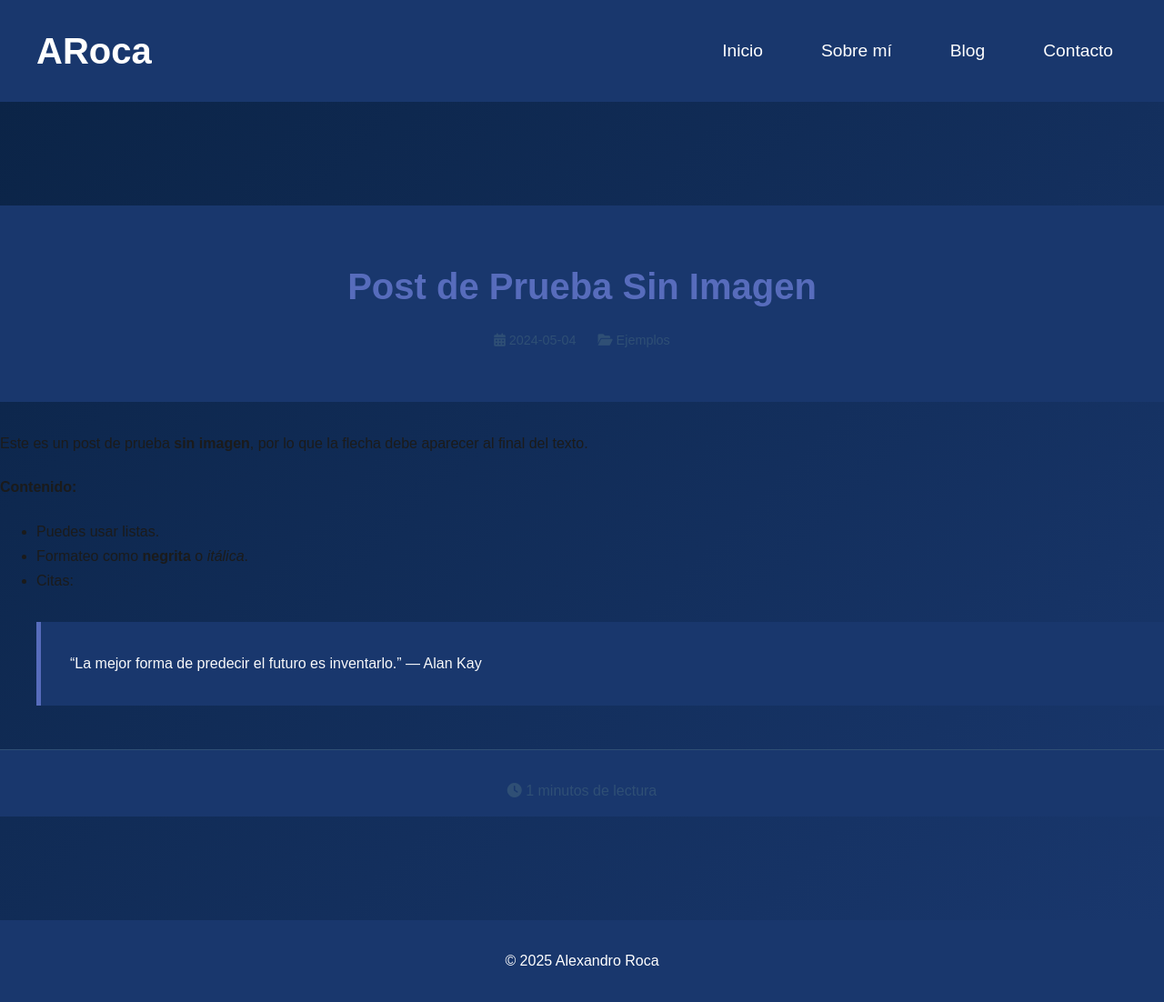
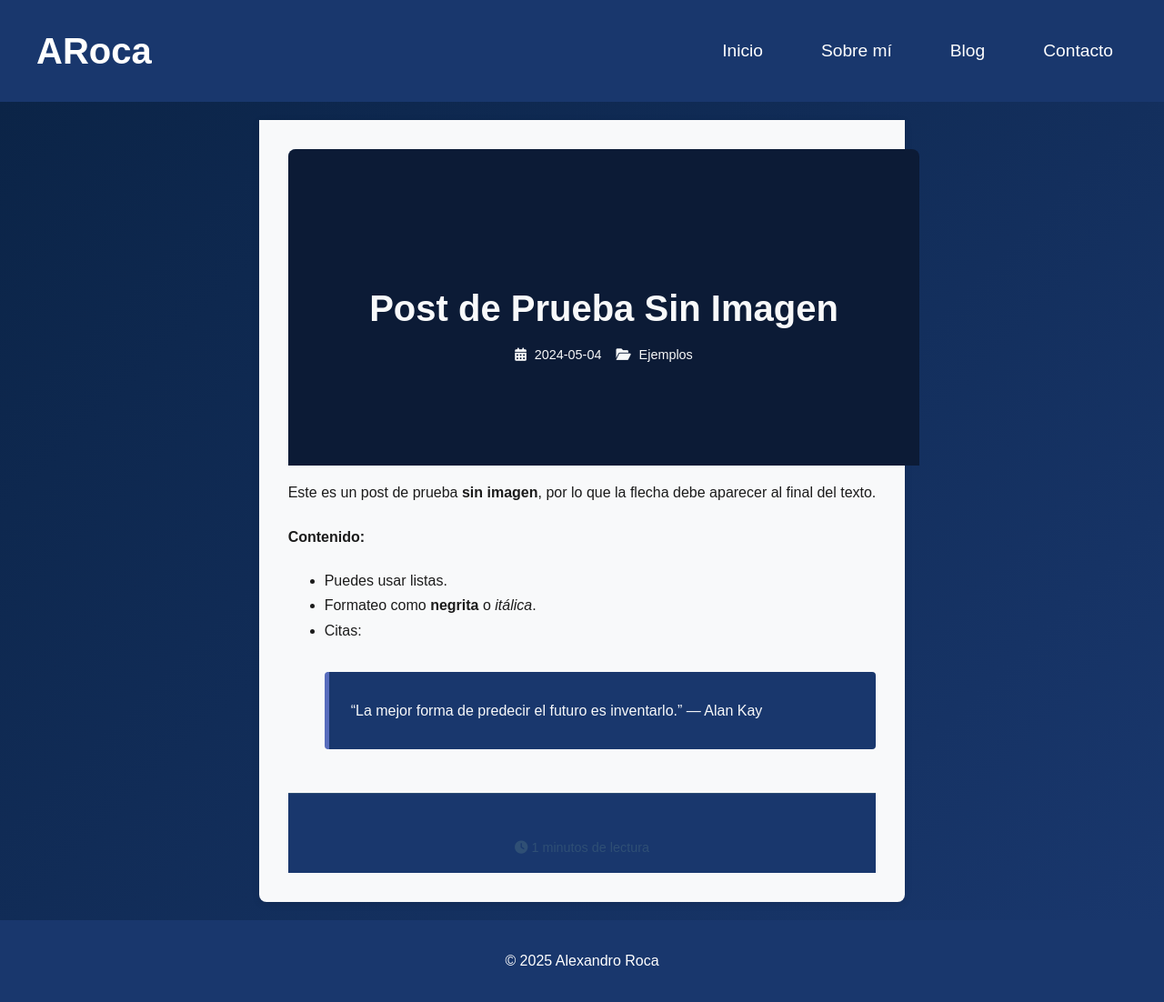
Before and after one commit to alexrok21/alexrok21.github.io, a Jekyll site: the page built from _posts/2024-05-04-sin-imagen.markdown, in a window 1280 px wide. Shown: the whole page at 91% size. Built offline with Jekyll 4.4.1, drawn with Linux system fonts in a browser that asks for light colours.

Commit message:
Blog y entradas de blog

```diff
--- a/_layouts/default.html
+++ b/_layouts/default.html
@@ -3,11 +3,13 @@
   <head>
     <meta charset="UTF-8" />
     <meta name="viewport" content="width=device-width, initial-scale=1.0" />
-    <link rel="stylesheet" href="https://cdnjs.cloudflare.com/ajax/libs/font-awesome/6.0.0/css/all.min.css">
+    <link
+      rel="stylesheet"
+      href="https://cdnjs.cloudflare.com/ajax/libs/font-awesome/6.0.0/css/all.min.css"
+    />
     <title>{{ page.title }} | {{ site.title }}</title>
 
     <style>
-      /* Estilos mínimos en línea para evitar flashes blancos */
       html,
       body {
         background: #155e95; /* Color de fondo principal */
--- a/_layouts/post.html
+++ b/_layouts/post.html
@@ -2,9 +2,13 @@
 layout: default
 ---
 
-<!-- Contenido del post -->
 <article class="post-content">
-  <header class="post-header">
+  <!-- Encabezado con banner como fondo -->
+  <header
+    class="post-header"
+    style="background-image: url('{{ page.image }}');"
+  >
+    <div class="post-header-overlay">
       <h1>{{ page.title }}</h1>
       <div class="post-meta">
         <span class="date"
@@ -15,10 +19,13 @@ layout: default
           <i class="fas fa-folder-open"></i> {{ page.category }}
         </span>
       </div>
+    </div>
   </header>
 
+  <!-- Contenido principal -->
   <div class="post-body">{{ content }}</div>
 
+  <!-- Pie de página -->
   <footer class="post-footer">
     <div class="read-time">
       <i class="fas fa-clock"></i> {{ page.read_time }} minutos de lectura
--- a/assets/css/blog.css
+++ b/assets/css/blog.css
@@ -19,21 +19,23 @@
   box-shadow: 0 2px 8px rgba(0, 0, 0, 0.1);
   position: relative;
   height: 200px;
-  /* ¡Altura fija para todas las tarjetas! */
+  overflow: hidden;
 }
 
 /* Contenido principal (textos) */
 .blog-content {
   flex: 1;
   position: relative;
-  /* Contenedor para la flecha */
   max-width: 60%;
   height: 100%;
   /* Ocupa toda la altura del card */
   display: flex;
   flex-direction: column;
   justify-content: space-between;
-  /* Espacio entre contenido y flecha */
+  overflow: hidden;
+  /* Evita desbordamiento interno */
+  padding-bottom: 10px;
+  /* Espacio adicional para evitar recortes */
 }
 
 /* Flecha genérica */
@@ -108,29 +110,11 @@
   align-items: center;
   justify-content: center;
   height: 100%;
-  /* Altura completa del card */
   width: 30%;
-  min-width: 200px;
+  min-width: 150px;
   margin-left: auto;
   margin-right: 20px;
 }
-
-/* Flecha para posts sin imagen */
-/* .read-arrow-text {
-  position: absolute;
-  right: 10px;
-  top: 0;
-  bottom: 0;
-  margin: auto;
-  background-color: var(--color-secondary);
-  padding: 20px 10px;
-  width: 40px;
-  display: flex;
-  align-items: center;
-  justify-content: center;
-  border-radius: 4px;
-  transition: background-color 0.3s, color 0.3s;
-} */
 
 .read-arrow-text i {
   font-size: 1.5em;
@@ -169,9 +153,8 @@
 
 /* Metadatos */
 .blog-meta {
-  margin: 10px 0;
+  margin: 5px 0;
   color: var(--color-text-secondary);
-  /* Azul grisáceo */
   font-size: 0.9em;
 }
 
@@ -201,16 +184,23 @@
 /* Descripción */
 .blog-description {
   color: var(--color-text-primary);
-  /* Negro suave */
-  margin: 15px 0;
+  margin: 10px 0;
   line-height: 1.6;
+  display: -webkit-box;
+  -webkit-line-clamp: 3;
+  /* Máximo 3 líneas */
+  -webkit-box-orient: vertical;
+  overflow: hidden;
 }
 
 /* Estadísticas */
 .blog-stats {
-  margin: 10px 0;
+  margin-top: auto;
+  margin-bottom: 0;
   color: var(--color-text-secondary);
-  font-size: 0.9em;
+  font-size: 0.8em;
+  padding: 5px 0;
+  /* Espacio interno para mejorar la legibilidad */
 }
 
 /* Estilos de la imagen */
@@ -223,21 +213,31 @@
 }
 
 /* Ajustes para dispositivos móviles */
-/* Ajuste para móviles */
 @media (max-width: 768px) {
   .blog-card {
     height: auto;
-    /* Altura dinámica en móviles */
+    /* Altura dinámica */
     flex-direction: column;
     gap: 15px;
   }
 
+  .blog-stats {
+    font-size: 0.9em;
+    /* Tamaño ligeramente mayor para móviles */
+    padding: 5px 0;
+  }
+
   .blog-content {
+    max-width: 100%;
+    /* Usa todo el ancho */
     height: auto;
   }
 
   .blog-image-container {
     width: 100%;
+    /* Imagen ocupa todo el ancho */
+    min-width: auto;
+    /* Sin ancho mínimo */
     margin-left: 0;
     margin-right: 0;
   }
--- a/assets/css/post.css
+++ b/assets/css/post.css
@@ -1,29 +1,70 @@
-Estilos globales para posts .post-content {
-   max-width: 800px;
+/* Contenido principal */
+.post-content {
+   max-width: 60%;
    margin: 0 auto;
    padding: 2rem;
    background-color: var(--color-background);
-   border-radius: 8px;
+   border-radius: 0 0 8px 8px;
+   /* Bordes redondeados solo abajo */
    box-shadow: 0 2px 8px rgba(0, 0, 0, 0.1);
+   margin-bottom: 1%;
+   margin-top: 1%;
 }
 
+/* Encabezado con banner como fondo */
 .post-header {
+   position: relative;
+   width: 100%;
+   height: 300px;
+   background-size: cover;
+   background-position: center;
+   border-radius: 8px 8px 0 0;
+   margin-bottom: 1rem;
+}
+
+.post-header-overlay {
+   position: absolute;
+   top: 0;
+   left: 0;
+   right: 0;
+   bottom: 0;
+   background-color: rgba(0, 0, 0, 0.5);
+   /* Sombra para mejorar legibilidad */
+   display: flex;
+   flex-direction: column;
+   justify-content: center;
+   align-items: center;
    text-align: center;
-   margin-bottom: 2rem;
+   color: var(--color-background);
+   /* Texto blanco sobre el banner */
+   padding: 2rem;
+   border-radius: 8px 8px 0 0;
 }
 
 .post-header h1 {
-   color: var(--color-accent);
    font-size: 2.5em;
-   margin-bottom: 1rem;
+   margin-bottom: 0.5rem;
+   color: var(--color-background);
 }
 
 .post-meta {
-   color: var(--color-text-secondary);
+   color: var(--color-background);
    font-size: 0.9em;
    display: flex;
-   justify-content: center;
-   gap: 1.5rem;
+   gap: 1rem;
+}
+
+.post-meta i {
+   margin-right: 5px;
+}
+
+/* Estilo para el banner */
+.post-header img {
+   width: 100%;
+   height: auto;
+   max-height: 300px;
+   object-fit: cover;
+   border-radius: 8px;
    margin-bottom: 2rem;
 }
 
@@ -32,30 +73,40 @@ Estilos globales para posts .post-content {
    color: var(--color-text-primary);
 }
 
+/* Títulos */
 .post-body h2,
 .post-body h3 {
    color: var(--color-accent);
+   /* Azul vibrante */
    margin: 2rem 0 1rem 0;
 }
 
+/* Texto principal */
 .post-body p {
    margin: 1rem 0;
+   text-align: justify;
 }
 
+/* Estilo para imágenes intermedias */
 .post-body img {
-   max-width: 100%;
+   width: 60%;
+   max-width: 200px;
    height: auto;
+   float: left;
+   margin-right: 1.5rem;
+   margin-bottom: 1rem;
    border-radius: 8px;
-   box-shadow: 0 2px 6px rgba(0, 0, 0, 0.1);
-   margin: 2rem 0;
+   object-fit: cover;
 }
 
+/* Citas destacadas */
 .post-body blockquote {
    background-color: var(--color-secondary);
    color: var(--color-background);
-   padding: 1rem 2rem;
+   padding: 0.8rem 1.5rem;
    border-left: 5px solid var(--color-accent);
    margin: 2rem 0;
+   border-radius: 4px;
 }
 
 .post-body code {
@@ -66,12 +117,15 @@ Estilos globales para posts .post-content {
    font-family: 'Courier New', monospace;
 }
 
+/* Bloques de código */
 .post-body pre {
    background-color: var(--color-secondary);
    color: var(--color-background);
    padding: 1rem;
    border-radius: 8px;
    overflow-x: auto;
+   font-size: 0.9em;
+   margin: 1.5rem 0;
 }
 
 .post-footer {
@@ -83,4 +137,16 @@ Estilos globales para posts .post-content {
 .read-time {
    text-align: center;
    color: var(--color-text-secondary);
+   font-size: 0.9em;
+   margin-top: 1rem;
 }
+
+/* Desactivar float en pantallas pequeñas */
+@media (max-width: 768px) {
+   .post-body img {
+      float: none;
+      width: 100%;
+      max-width: 100%;
+      margin-right: 0;
+   }
+}
```
Also changed, not shown: _posts/2024-05-15-nuevo-post.markdown (+33 -8 lines), assets/images/blog/2024-05-15-nuevo-post/banner.png (added), assets/images/blog/2024-05-15-nuevo-post/extra_image.png (added). Lines whose indentation alone changed are shown as unchanged.
